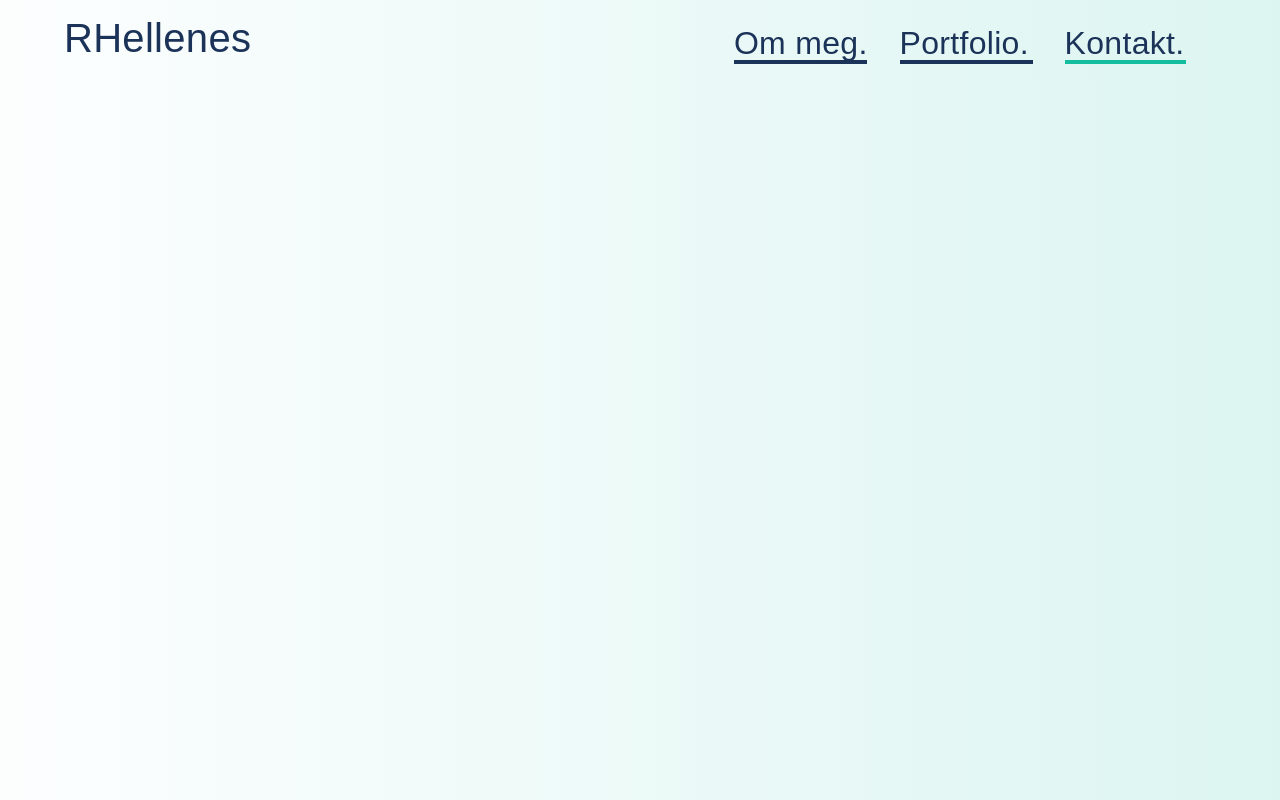
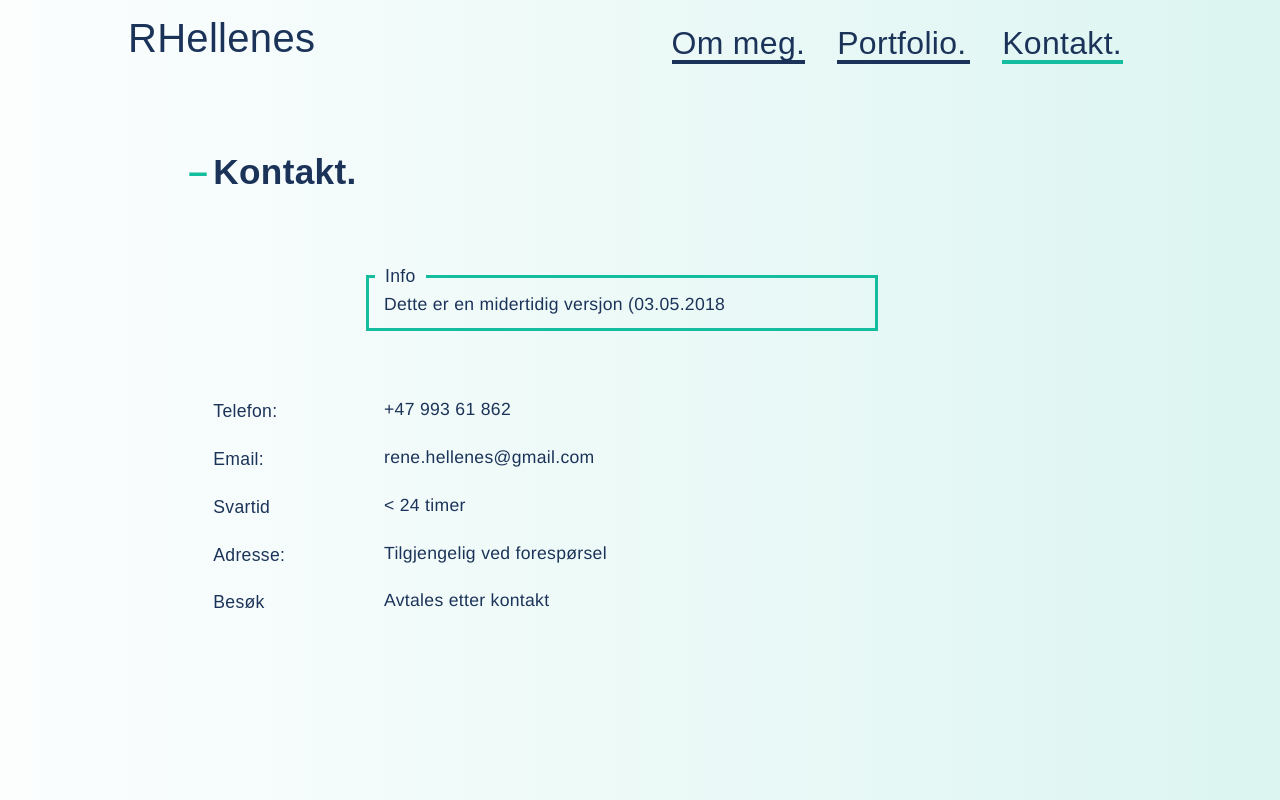
Before and after one commit to RHellenes/Portfolio-1.0, a PHP site: page /kontakt.php in a window 1280 px wide. Run offline with PHP 8.4, Linux system fonts and the light colour scheme; some web fonts are replaced.

Commit message:
Kontaktside & desktopversjon!
Midlertidig kontaktside er ferdig. Justerte også desktop versjon

```diff
--- a/css/style.css
+++ b/css/style.css
@@ -302,6 +302,7 @@ article{
 
 .half > .section .content{
 	width: 60%;
+	position: relative;
 }
 
 
@@ -312,16 +313,15 @@ article{
 	width: 100%;
 }
 
-.half > .section .content ul{
+ .section .content ul{
 	padding: 0;
 	margin: 0;
 	list-style-type: none;
 }
-.half > .section .content ul li{
+ .section .content ul li{
 	position: relative;
 }
-
-.half > .section .content ul li::before{
+ .section .content ul li::before{
 	content:" ";
 	position: absolute;
 	background-color: var(--sec_color);
@@ -330,6 +330,23 @@ article{
 	top:13px;
 	left:-11px;
 }
+
+.notice{
+	width: 100%;
+	padding:0px 10px 10px 15px;
+	border:3px solid var(--sec_color);
+	margin-top: 0;
+
+}
+legend{
+	font-family: 'Geomanist-Medium', sans-serif;
+	padding: 0 10px;
+	margin-left: -9px;
+}
+
+
+
+
 
 
 
@@ -383,23 +400,18 @@ article{
 		display: none;
 	}
 	.logo{
-		left: 5% !important;
+		left: 10% !important;
 		opacity: 1;
 	}
 
-	main{
-		width: 95%;
-		margin-left: 2.5%;
-		margin-right: 2.5%;
 
-	}
 
 	nav{
 		width: auto;
 		display: block;
 		opacity: 1;
 		float: right;
-		margin-right: 5%;
+		margin-right: 10%;
 	}
 
 	nav ul{
@@ -411,6 +423,51 @@ article{
 		margin: 9px 1em 0 1em;
 	}
 
+	main{
+		width: 80%;
+		margin-left: 10%;
+		margin-right: 10%;
+
+	}
+	h1{
+		position: relative;
+		width: calc((100% / 12) * 10);
+	}
+
+	h1::before{
+	content:"–";
+	color: var(--sec_color);
+	position: absolute;
+	left:-25px;
+
+	}
+
+	h1,
+	.half,
+	.full{
+		margin-left: calc(100% / 12);
+		margin-right: calc(100% / 12);
+	}
+
+	.half{
+		width: calc((100% / 12) * 6);
+	}
+
+	.full{
+		width: calc((100% / 12) * 10);
+	}
+
+
+
+	.notice{
+		margin-left: -18px;/*Gjør at det er teksten som aligner med half og ikke borderen*/
+		width: calc((100% / 8) * 6)
+	}
+
+
+
+
+
 
 
 
--- a/kontakt.php
+++ b/kontakt.php
@@ -5,7 +5,59 @@
 	include_once($toRoot.'header.php');
 ?>
 
+<main>
 
+	<h1>Kontakt.</h1>
+
+
+	<article class="full">
+
+		<div class="section">
+			<div class="title">
+
+			</div>
+			<div class="content">
+				<form>
+					<fieldset class="notice">
+						<legend>Info</legend>
+						Dette er en midertidig versjon (03.05.2018
+					</fieldset>
+				</form
+			</div>
+		</div>
+	</article>
+
+
+	<article class="half">
+
+		<div class="section">
+			<div class="title">Telefon:</div>
+			<div class="content">+47 993 61 862</div>
+		</div>
+
+		<div class="section">
+			<div class="title">Email:</div>
+			<div class="content">rene.hellenes@gmail.com</div>
+		</div>
+
+		<div class="section">
+			<div class="title">Svartid</div>
+			<div class="content">< 24 timer</div>
+		</div>
+
+		<div class="section">
+			<div class="title">Adresse:</div>
+			<div class="content">Tilgjengelig ved forespørsel</div>
+		</div>
+
+		<div class="section">
+			<div class="title">Besøk</div>
+			<div class="content">Avtales etter kontakt
+			</div>
+		</div>
+	</article>
+
+</main>
 
 
 
--- a/om_meg.php
+++ b/om_meg.php
@@ -7,7 +7,7 @@
 
 <main>
 
-	<h1>Om Meg</h1>
+	<h1>Om Meg.</h1>
 
 	<article class="half">
 
@@ -23,7 +23,7 @@
 
 		<div class="section">
 			<div class="title">Utdanning:</div>
-			<div class="content">Bachelor i Visuell Kommunikasjon ved Høgskolen i Sør- Øst Norge avd. Drammen</div>
+			<div class="content">Bachelor i Visuell Kommunikasjon ved Høgskolen (nå Universitetet) i Sør- Øst Norge avd. Drammen</div>
 		</div>
 
 		<div class="section">
```
Lines whose indentation alone changed are shown as unchanged.
